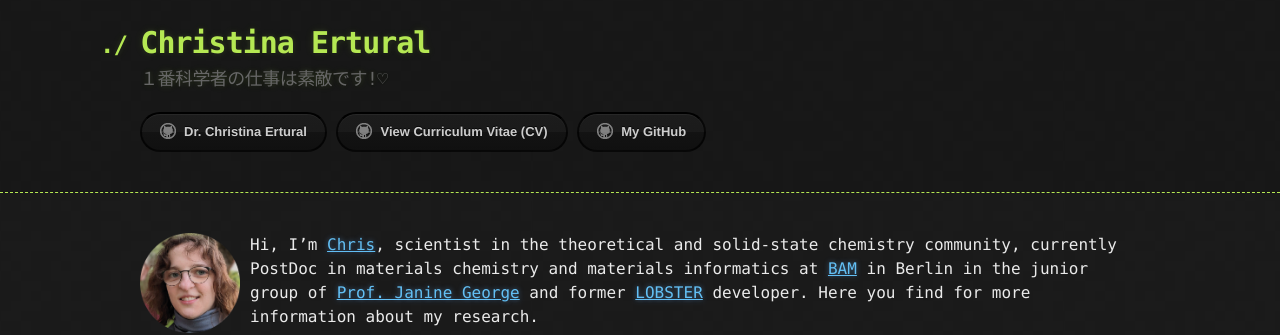
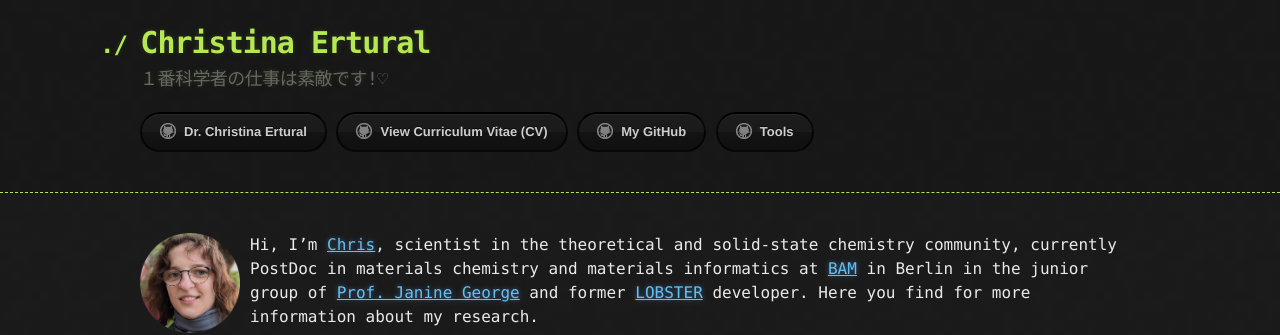
Before and after one commit to QuantumChemist/QuantumChemist.github.io, a Jekyll site: the page built from index.md, in a window 1280 px wide and 900 px high. Shown: the top 335 px of the window. Built offline with Jekyll 4.4.1, drawn with Linux system fonts in a browser that asks for light colours.

Commit message:
Update default.html

```diff
--- a/_layouts/default.html
+++ b/_layouts/default.html
@@ -27,6 +27,7 @@
           <a href="https://g.co/kgs/Bi3Bdb" class="btn btn-github"><span class="icon"></span>Dr. Christina Ertural</a>
           <a href="https://quantumchemist.github.io/utils/cv.pdf" class="btn btn-github"><span class="icon"></span>View Curriculum Vitae (CV)</a>
           <a href="https://github.com/QuantumChemist" class="btn btn-github"><span class="icon"></span>My GitHub</a>
+          <a href="https://quantumchemist.github.io/tools" class="btn btn-github"><span class="icon"></span>Tools</a>
         </section>
       </div>
     </header>
```
